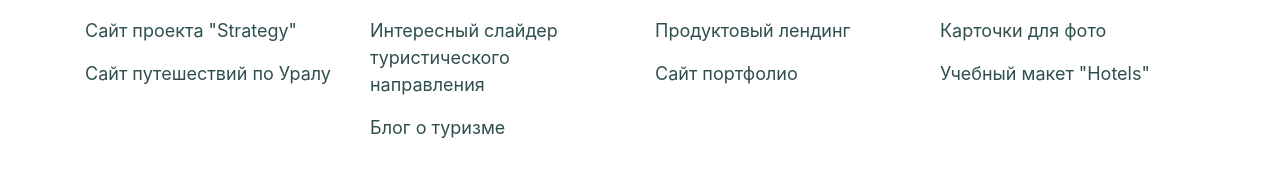
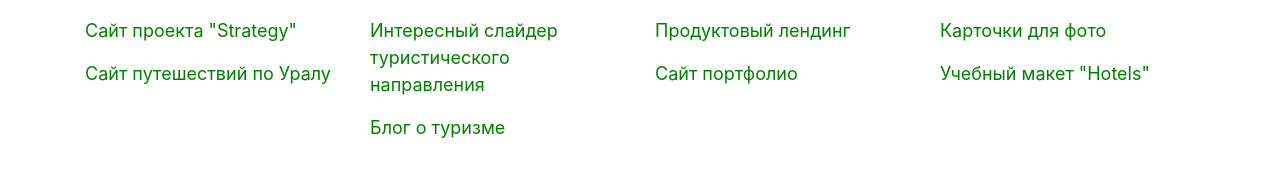
Before and after one commit to Rinatelo/About-Me, a plain HTML site: page index.html in a window 1280 px wide. Shown: the part 574-768 px from the top of the page. Drawn offline with nearby package versions, Linux system fonts and the light colour scheme.

Commit message:
Update style.css

```diff
--- a/style.css
+++ b/style.css
@@ -19,7 +19,7 @@ h2 {
 }
 
 a {
-    color: darkslategrey;
+    color: green;
     text-decoration: none;
     transition: color 0.3s;
     }
```
